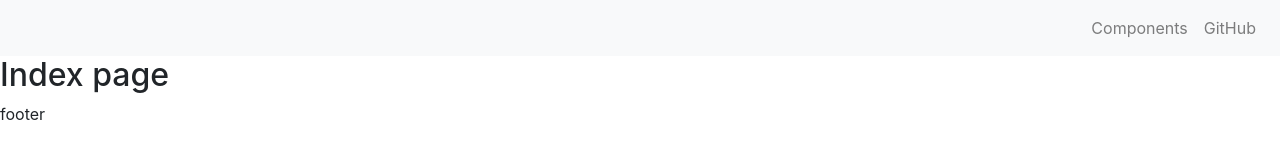
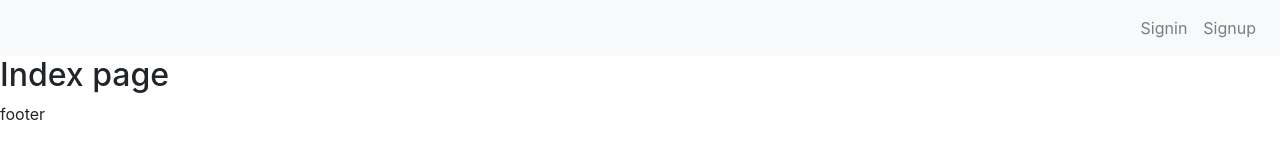
Before and after one commit to bashiroglu/learning-mern-blogapp-1, a Next.js app in the folder front-end/: page / in a window 1280 px wide. Shown: the top 160 px of the page. Built offline with nearby package versions, Linux system fonts and the light colour scheme.

Commit message:
transformed  navlinks to client side render

```diff
--- a/front-end/components/Header.jsx
+++ b/front-end/components/Header.jsx
@@ -1,14 +1,13 @@
 import { useState } from 'react';
+import Link from 'next/link';
 import { APP_NAME } from '../config';
 import {
   Collapse,
   Navbar,
   NavbarToggler,
-  NavbarBrand,
   Nav,
   NavItem,
   NavLink
-
 } from 'reactstrap';
 
 const Header = () => {
@@ -21,17 +20,21 @@ const Header = () => {
   return (
     <div>
       <Navbar color="light" light expand="md">
-        <NavbarBrand href="/">{APP_NAME}</NavbarBrand>
+        <Link href="/">
+          <NavLink className="font-weight-bold">{APP_NAME}</NavLink>
+        </Link>
         <NavbarToggler onClick={toggle} />
         <Collapse isOpen={isOpen} navbar>
           <Nav className="ml-auto" navbar>
             <NavItem>
-              <NavLink href="/components/">Components</NavLink>
+              <Link href="/signin">
+                <NavLink>Signin</NavLink>
+              </Link>
             </NavItem>
             <NavItem>
-              <NavLink href="https://github.com/reactstrap/reactstrap">
-                GitHub
-              </NavLink>
+              <Link href="/signup">
+                <NavLink>Signup</NavLink>
+              </Link>
             </NavItem>
           </Nav>
         </Collapse>
```
Also changed, not shown: front-end/pages/signin.js (added), front-end/pages/signup.js (added), 1 other file (tests, documents, lock files or other folders).
